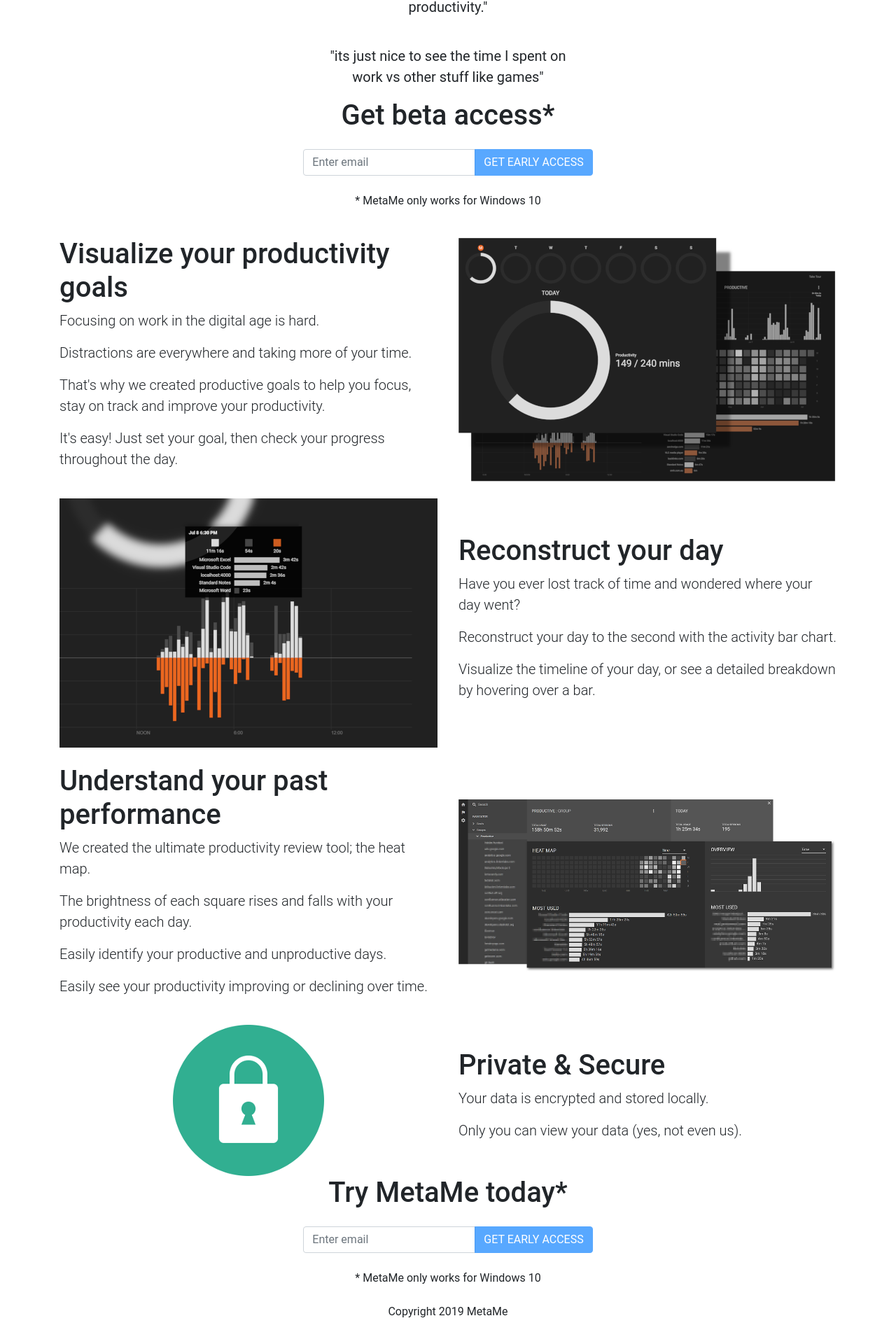
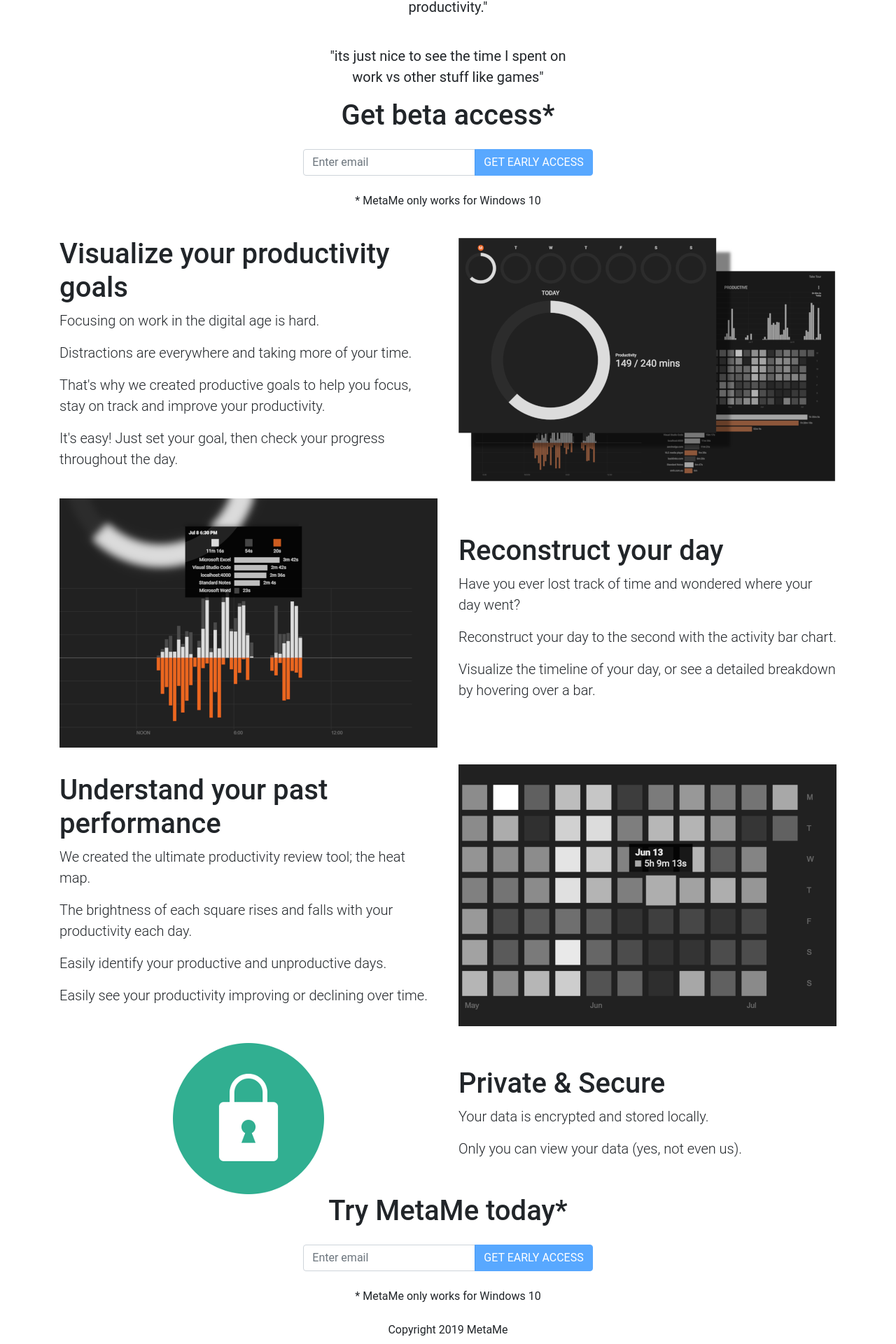
Before and after one commit to meta-me/metame-website, a Jekyll site: the page built from index.html, in a window 1280 px wide. Shown: the part 858-2778 px from the top of the page at 70% size. Built offline with Jekyll 4.4.1, drawn with Linux system fonts in a browser that asks for light colours; before the commit the page ends 2752 px from its top, so only the background shows below that.

Commit message:
Updated creative for feature 3

```diff
--- a/index.html
+++ b/index.html
@@ -165,11 +165,10 @@
       </div>
       <div class="col-xs-12 col-md-6 mt-4  order-first order-md-last">
         <img class="w-100" srcset="
-            assets/dive-deep-4x.png 4x,
-            assets/dive-deep-3x.png 3x,
-            assets/dive-deep-2x.png 2x,
-            assets/dive-deep-1x.png 1x
-          " src="assets/dive-deep-1x.png" />
+            assets/heat-map-3x.png 3x,
+            assets/heat-map-2x.png 2x,
+            assets/heat-map-1x.png 1x
+          " src="assets/heat-map-1x.png" />
       </div>
     </div>
   </div>
```
Also changed, not shown: assets/heat-map-1x.png (added), assets/heat-map-2x.png (added), assets/heat-map-3x.png (added).
